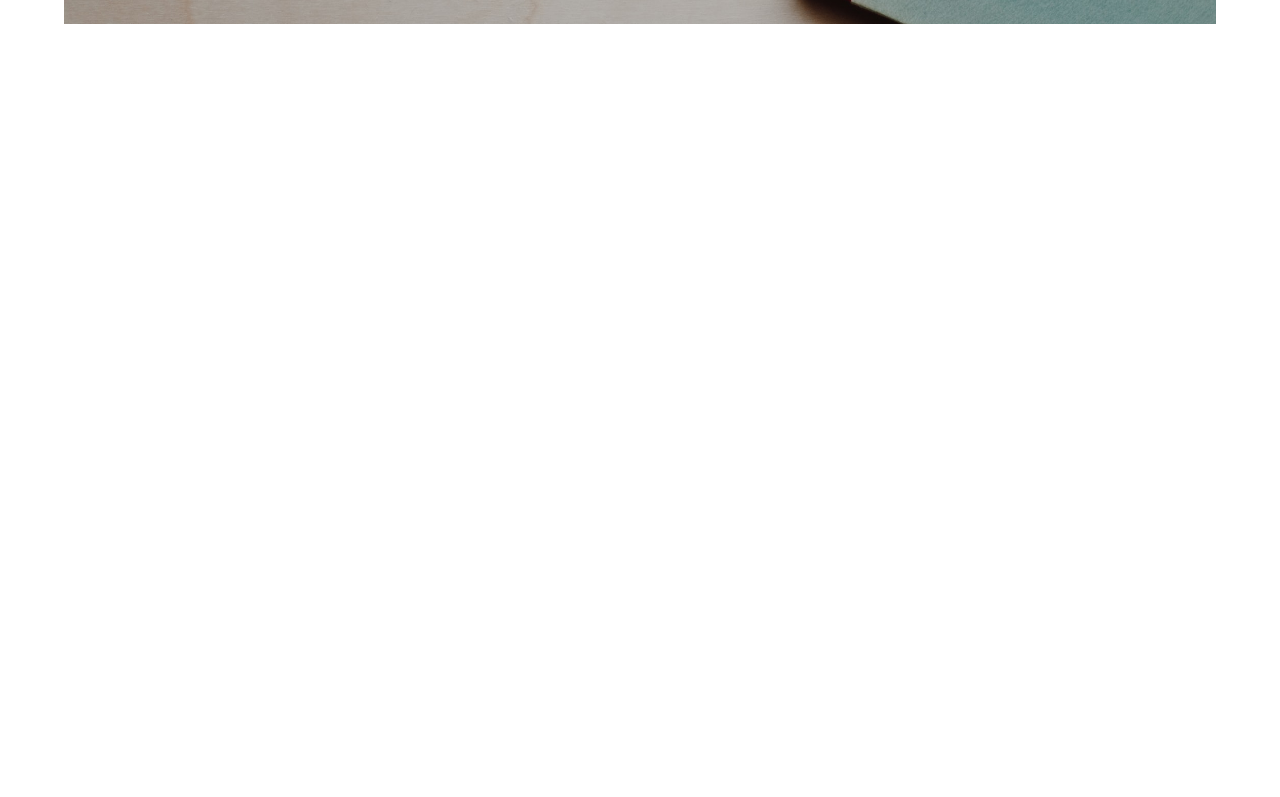
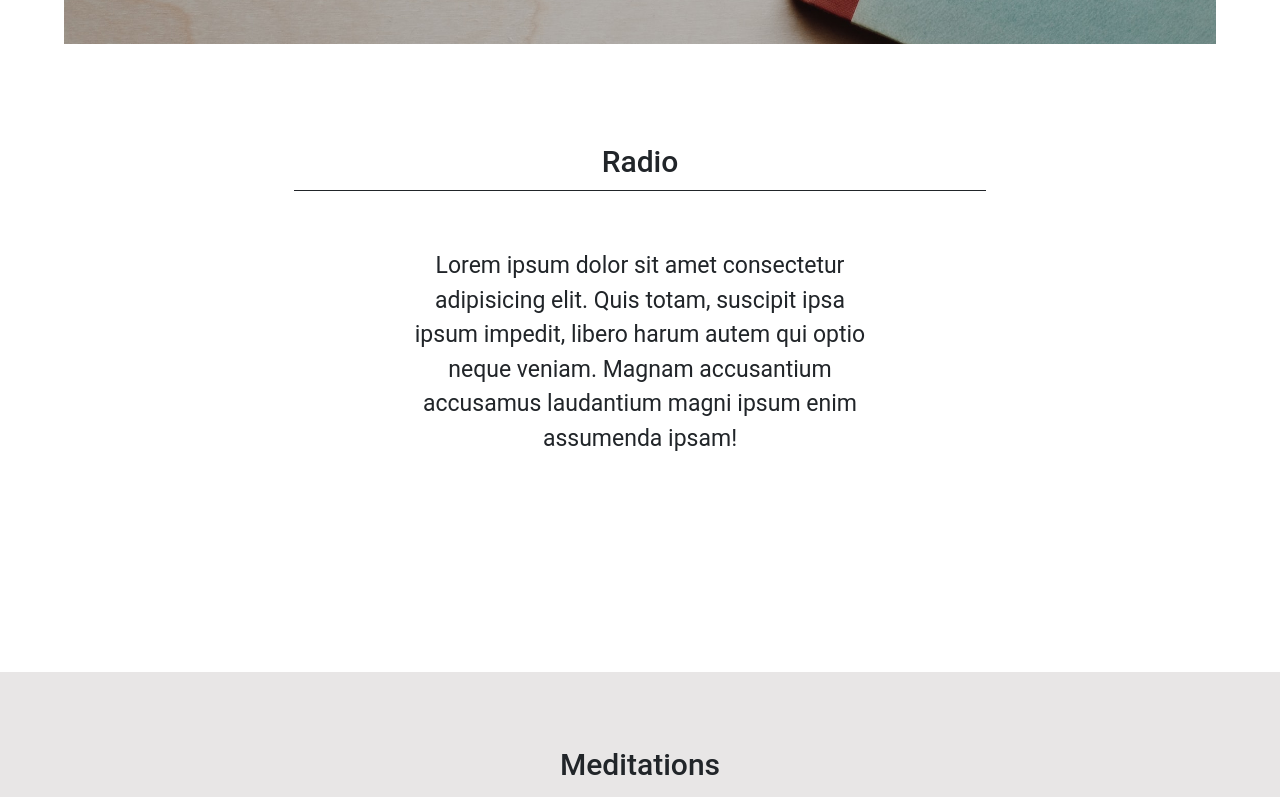
Before and after one commit to TshiSelle/eirene, a React (Create React App) app: page / in a window 1280 px wide. Shown: the part 2601-3398 px from the top of the page. Before the commit the page ends 2625 px from the top, so only its background shows below. Built offline with nearby package versions, Linux system fonts and the light colour scheme.

Commit message:
Homepage draft 2

```diff
--- a/src/components/HomePage.js
+++ b/src/components/HomePage.js
@@ -61,7 +61,38 @@ const HomePage = () => {
             <JrDetails></JrDetails>
           </JrSection>
         </JournalSection>
+
+        <RadioSection>
+          <RaHeader>Radio</RaHeader>
+          <RaDescription>
+            Lorem ipsum dolor sit amet consectetur adipisicing elit. Quis totam,
+            suscipit ipsa ipsum impedit, libero harum autem qui optio neque
+            veniam. Magnam accusantium accusamus laudantium magni ipsum enim
+            assumenda ipsam!
+          </RaDescription>
+        </RadioSection>
       </Main>
+
+      <MeditationSection>
+        <MediHeader>Meditations</MediHeader>
+
+        <MediFlex>
+          <MediItem>
+            <MediImage src={require("./images/img3.jpg")} />
+            <MediName>5 minute meditation for anxiety</MediName>
+          </MediItem>
+
+          <MediItem>
+            <MediImage src={require("./images/img3.jpg")} />
+            <MediName>5 minute meditation for anxiety</MediName>
+          </MediItem>
+
+          <MediItem>
+            <MediImage src={require("./images/img3.jpg")} />
+            <MediName>5 minute meditation for anxiety</MediName>
+          </MediItem>
+        </MediFlex>
+      </MeditationSection>
     </Container>
   );
 };
@@ -155,7 +186,7 @@ const ThDetails = styled.section`
 const ThHeader = styled.h1`
   font-size: 30px;
   font-weight: bold;
-  border-bottom: 1px solid black;
+  border-bottom: 1px solid #212529;
   padding-bottom: 40px;
   margin-bottom: 40px;
 `;
@@ -173,6 +204,8 @@ const JournalSection = styled.section`
 
 const JrHeader = styled.h1`
   font-size: 30px;
+  font-weight: bold;
+  margin-top: 20px;
 `;
 
 const JrPara = styled.p`
@@ -201,3 +234,55 @@ const JrDetails = styled.section`
   height: 463px;
   width: 60%;
 `;
+
+const RadioSection = styled.section`
+  margin-top: 100px;
+  text-align: center;
+  display: grid;
+  justify-items: center;
+`;
+
+const RaHeader = styled.h1`
+  font-size: 30px;
+  border-bottom: 1px solid #212529;
+  padding-bottom: 10px;
+  width: 60%;
+`;
+
+const RaDescription = styled.p`
+  font-size: 23px;
+  margin-top: 50px;
+  width: 40%;
+`;
+
+const MeditationSection = styled.section`
+  background-color: #e8e6e6;
+  display: grid;
+  justify-items: center;
+  margin-top: 200px;
+`;
+
+const MediHeader = styled.h1`
+  font-size: 30px;
+  margin-top: 75px;
+`;
+
+const MediFlex = styled.div`
+  display: flex;
+  margin: 75px 0 100px;
+  gap: 30px;
+`;
+
+const MediItem = styled.div`
+  width: 300px;
+`;
+
+const MediImage = styled.img`
+  width: 100%;
+`;
+
+const MediName = styled.p`
+  background-color: #ffffff;
+  font-size: 23px;
+  padding: 20px;
+`;
```
Also changed, not shown: src/components/images/img3.jpg (added).
